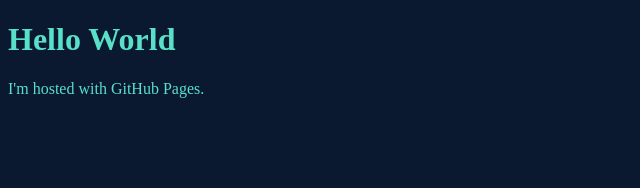
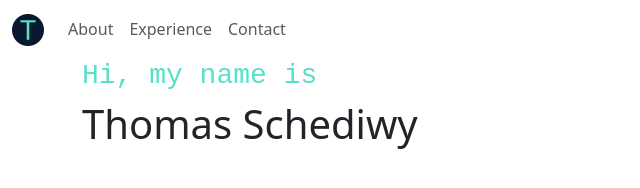
Before and after one commit to Tm500/Tm500.github.io, a plain HTML site: page index.html in a window 1280 px wide. Shown: the whole page, without its empty margins (0-640 px from the left). Drawn offline with nearby package versions, Linux system fonts and the light colour scheme.

Commit message:
First website layout and design

```diff
--- /dev/null
+++ b/assets/css/style.css
@@ -0,0 +1,11 @@
+body {
+    background-color: #0A192F; color: #afb4fa;
+}
+
+.green {
+    color: #58E0C8;
+}
+
+#code {
+    font-family: 'Courier New', Courier, monospace;
+}
--- a/index.html
+++ b/index.html
@@ -1,11 +1,49 @@
 <!DOCTYPE html>
-<html>
+<html lang="en">
     <head>
-        <link rel="stylesheet" href="style.css">
+        <meta charset="utf-8">
+        <meta name="viewport" content="width=device-width, initial-scale=1">
+
+        <link rel="apple-touch-icon" sizes="180x180" href="assets/img/apple-touch-icon.png">
+        <link rel="icon" type="image/png" sizes="32x32" href="assets/img/favicon-32x32.png">
+        <link rel="icon" type="image/png" sizes="16x16" href="assets/img/favicon-16x16.png">
+        <link rel="manifest" href="assets/img/site.webmanifest">
+
+        <link rel="stylesheet" href="assets/css/style.css">
+        <link href="https://cdn.jsdelivr.net/npm/bootstrap@5.3.2/dist/css/bootstrap.min.css" rel="stylesheet" integrity="sha384-T3c6CoIi6uLrA9TneNEoa7RxnatzjcDSCmG1MXxSR1GAsXEV/Dwwykc2MPK8M2HN" crossorigin="anonymous">
+
+        <title>Thomas Schediwy: Homepage</title>
     </head>
 
     <body>
-        <h1>Hello World</h1>
-        <p>I'm hosted with GitHub Pages.</p>
+        <script src="https://cdn.jsdelivr.net/npm/bootstrap@5.3.2/dist/js/bootstrap.bundle.min.js" integrity="sha384-C6RzsynM9kWDrMNeT87bh95OGNyZPhcTNXj1NW7RuBCsyN/o0jlpcV8Qyq46cDfL" crossorigin="anonymous"></script>
+
+        <nav class="navbar navbar-expand-sm">
+            <div class="container-fluid">
+                <a class="navbar-brand" href="#"> <img src="assets/img/favicon-32x32.png" alt="Icon"> </a>
+                <button class="navbar-toggler" type="button" data-bs-toggle="collapse" data-bs-target="#navbarSupportedContent" aria-controls="navbarSupportedContent" aria-expanded="false" aria-label="Toggle navigation">
+                <span class="navbar-toggler-icon"></span>
+              </button>
+
+              <div class="collapse navbar-collapse" id="navbarSupportedContent">
+                <ul class="navbar-nav justify-content-end">
+                  <li class="nav-item">
+                    <a class="nav-link" href="#">About</a>
+                  </li>
+                  <li class="nav-item">
+                    <a class="nav-link" href="#">Experience</a>
+                  </li>
+                  <li class="nav-item">
+                    <a class="nav-link" href="#">Contact</a>
+                  </li>
+                </ul>
+              </div>
+            </div>
+        </nav>
+
+        <div class="container-lg">
+            <h3 id="code" class="green">Hi, my name is</h3>
+            <h1>Thomas Schediwy</h1>
+        </div>
     </body>
 </html>
--- a/style.css
+++ /dev/null
@@ -1 +0,0 @@
-body {background-color: #0A192F; color: #58E0C8;}
```
Also changed, not shown: assets/img/android-chrome-192x192.png (added), assets/img/android-chrome-512x512.png (added), assets/img/apple-touch-icon.png (added), assets/img/favicon-16x16.png (added), assets/img/favicon-32x32.png (added), assets/img/favicon.ico (added), assets/img/site.webmanifest (added).
